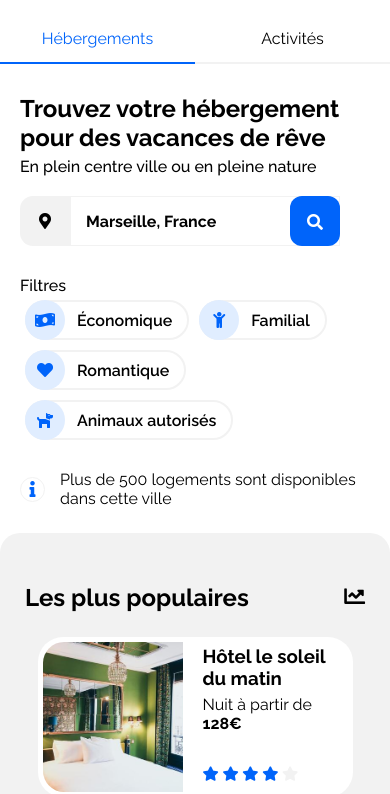
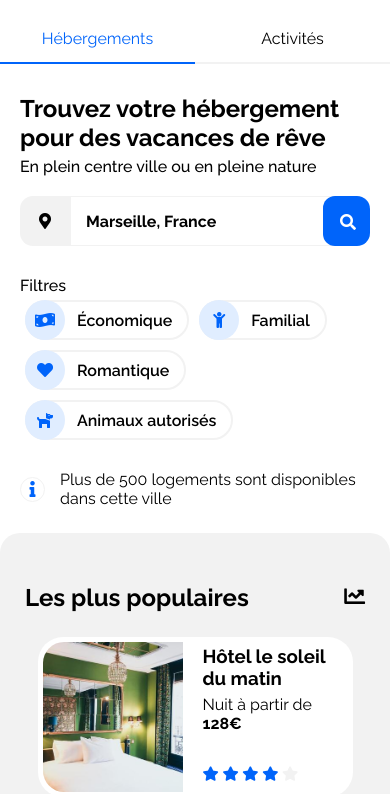
Before and after one commit to VoidSplit/Bordetarthur_2_08092021, a plain HTML site: page index.html in a window 390 px wide. Shown: the part 66-860 px from the top of the page. Drawn offline with Linux system fonts and the light colour scheme.

Commit message:
CSS change
CSS update

```diff
--- a/ressources/css/phone.css
+++ b/ressources/css/phone.css
@@ -63,7 +63,7 @@
     }
     .location form label input[type="submit"] {
         position: absolute;
-        right: 0;
+        right: -33px;
         display: block;
         font-family: "Font Awesome 5 Free";
         aspect-ratio: 1;
@@ -82,7 +82,6 @@
     .location form label i {
         position: absolute;
         z-index: 2;
-        left: -33px;
         top: 18px;
         color: #fff;
     }
```
